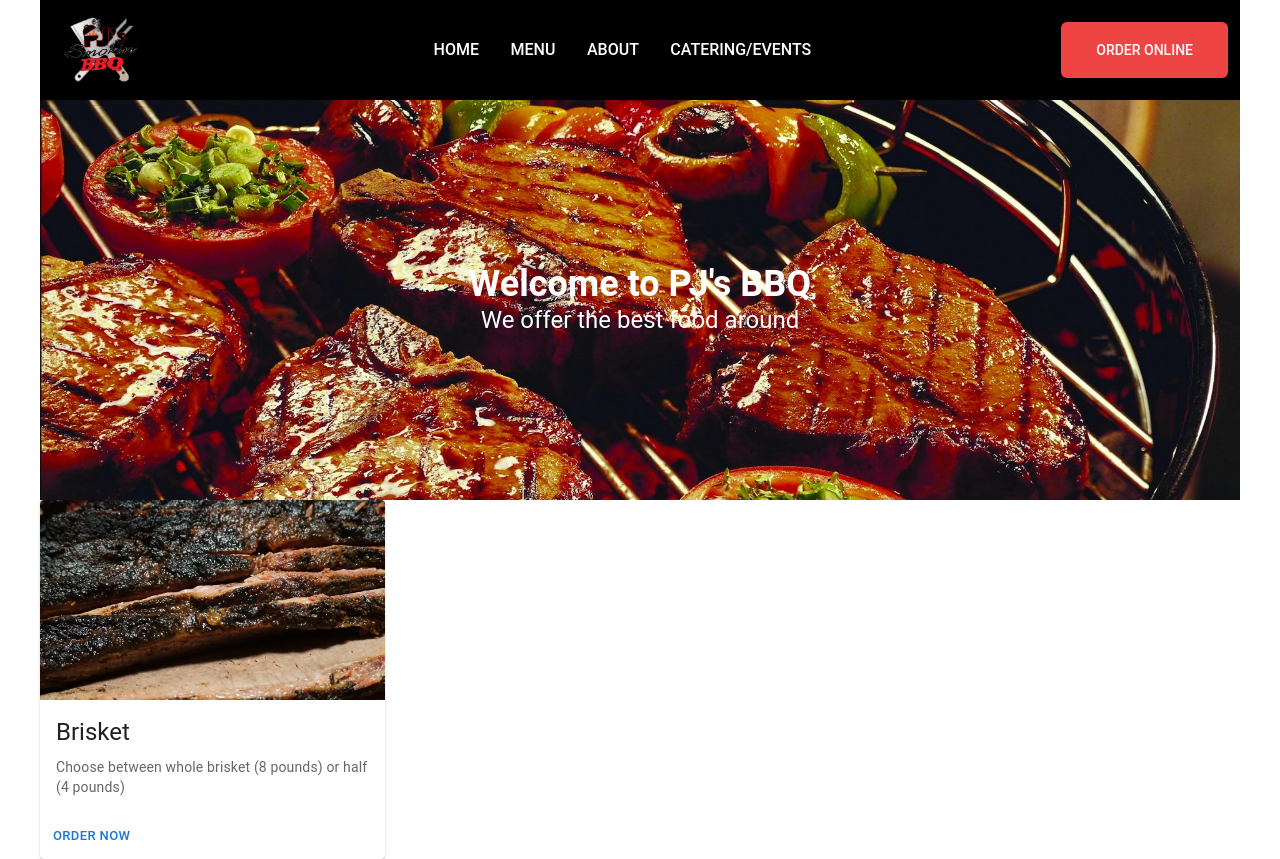
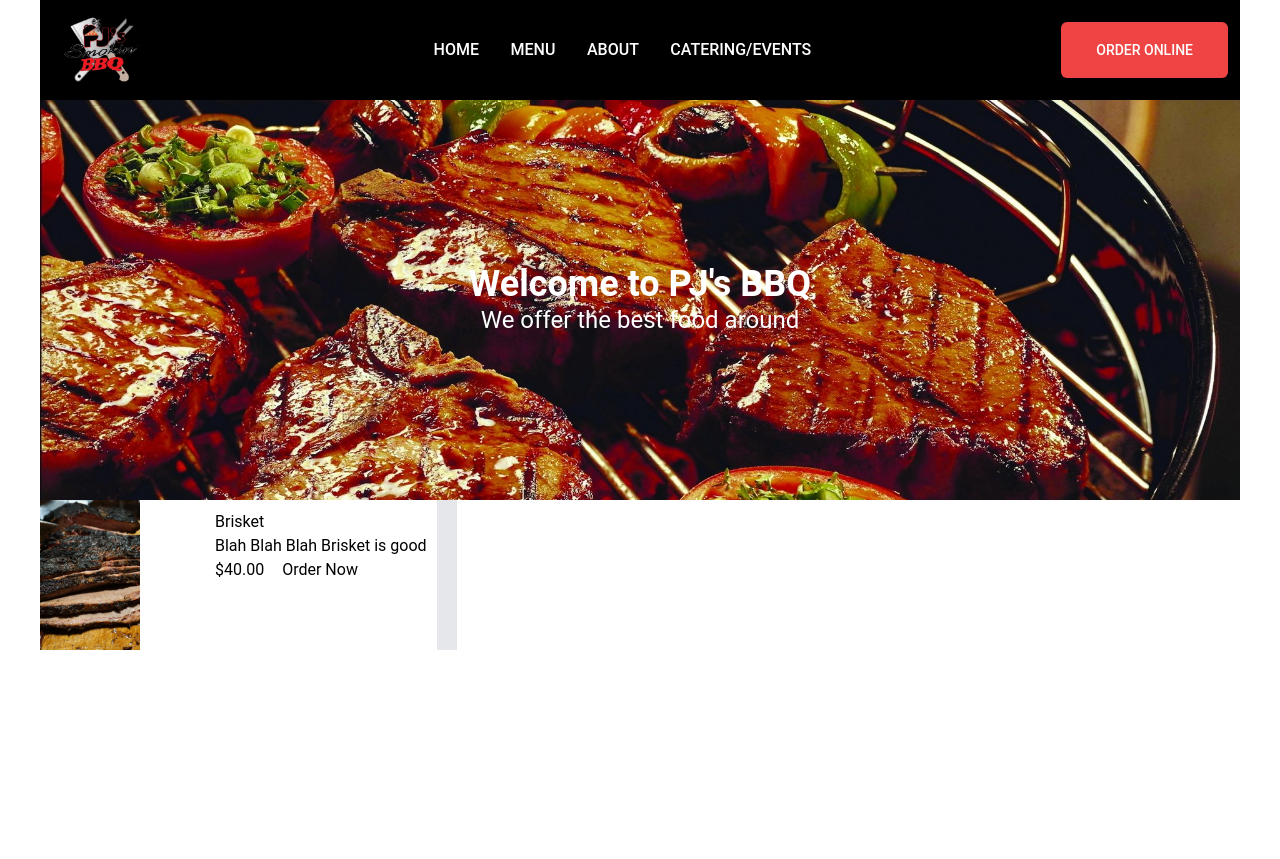
Before and after one commit to ChaseMoncrieffeMitchem/Pj-s-BBQ, a Next.js app: page / in a window 1280 px wide. After the commit the page ends 800 px from the top, so only its background shows below. Built offline with nearby package versions, Linux system fonts and the light colour scheme.

Commit message:
working on getting the cards for the menu items looking nice

```diff
--- a/components/foodcard.jsx
+++ b/components/foodcard.jsx
@@ -1,31 +1,18 @@
+import Image from 'next/image';
 import * as React from 'react';
-import Card from '@mui/material/Card';
-import CardActions from '@mui/material/CardActions';
-import CardContent from '@mui/material/CardContent';
-import CardMedia from '@mui/material/CardMedia';
-import Button from '@mui/material/Button';
-import Typography from '@mui/material/Typography';
 
 export default function FoodCard() {
   return (
-    <Card sx={{ maxWidth: 345 }}>
-      <CardMedia
-        component="img"
-        sx={{ height: 200, objectFit: 'cover', objectPosition: 'center' }}
-        image="/Brisket.webp"
-        title="brisket"
-      />
-      <CardContent>
-        <Typography gutterBottom variant="h5" component="div">
-          Brisket
-        </Typography>
-        <Typography variant="body2" color="text.secondary">
-          Choose between whole brisket (8 pounds) or half (4 pounds)
-        </Typography>
-      </CardContent>
-      <CardActions>
-        <Button size="small">Order Now</Button>
-      </CardActions>
-    </Card>
+    <>
+        <div className='flex border-gray-200'>
+            <Image src="/Brisket.webp" height={100} width={100} alt='Brisket'/>
+            <div className='bg-white border-r-[20px] pl-[75px] pr-[10px] pb-[30px] pt-[10px] shadow-custom relative'>
+                <h1>Brisket</h1>
+                <h2>Blah Blah Blah Brisket is good</h2>
+                <span className='pr-[18px]'>$40.00</span>
+                <button>Order Now</button>
+            </div>
+        </div>
+    </>
   );
 }
--- a/components/navbar.jsx
+++ b/components/navbar.jsx
@@ -3,6 +3,7 @@
 import { Button } from "@mui/material";
 
 export default function NavBar() {
+
   return (
     <>
 
--- a/tailwind.config.js
+++ b/tailwind.config.js
@@ -7,6 +7,9 @@
   ],
   theme: {
     extend: {
+      boxShadow: {
+        'custom': '0px 6px 15px rgba(1, 15, 28, 0.06'
+      },
       colors: {
         customGray: '#4B4B4B',
       },
```
